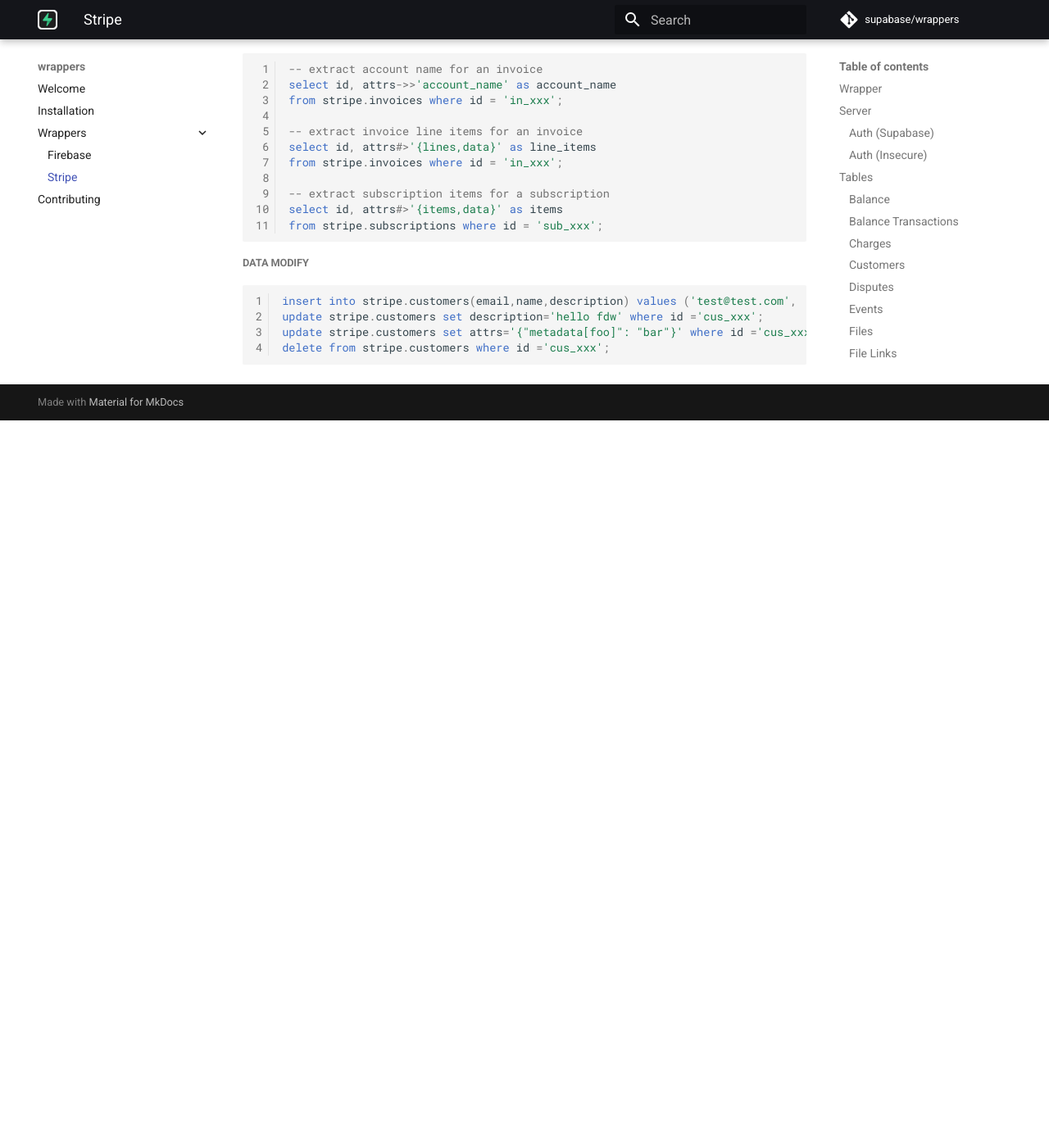
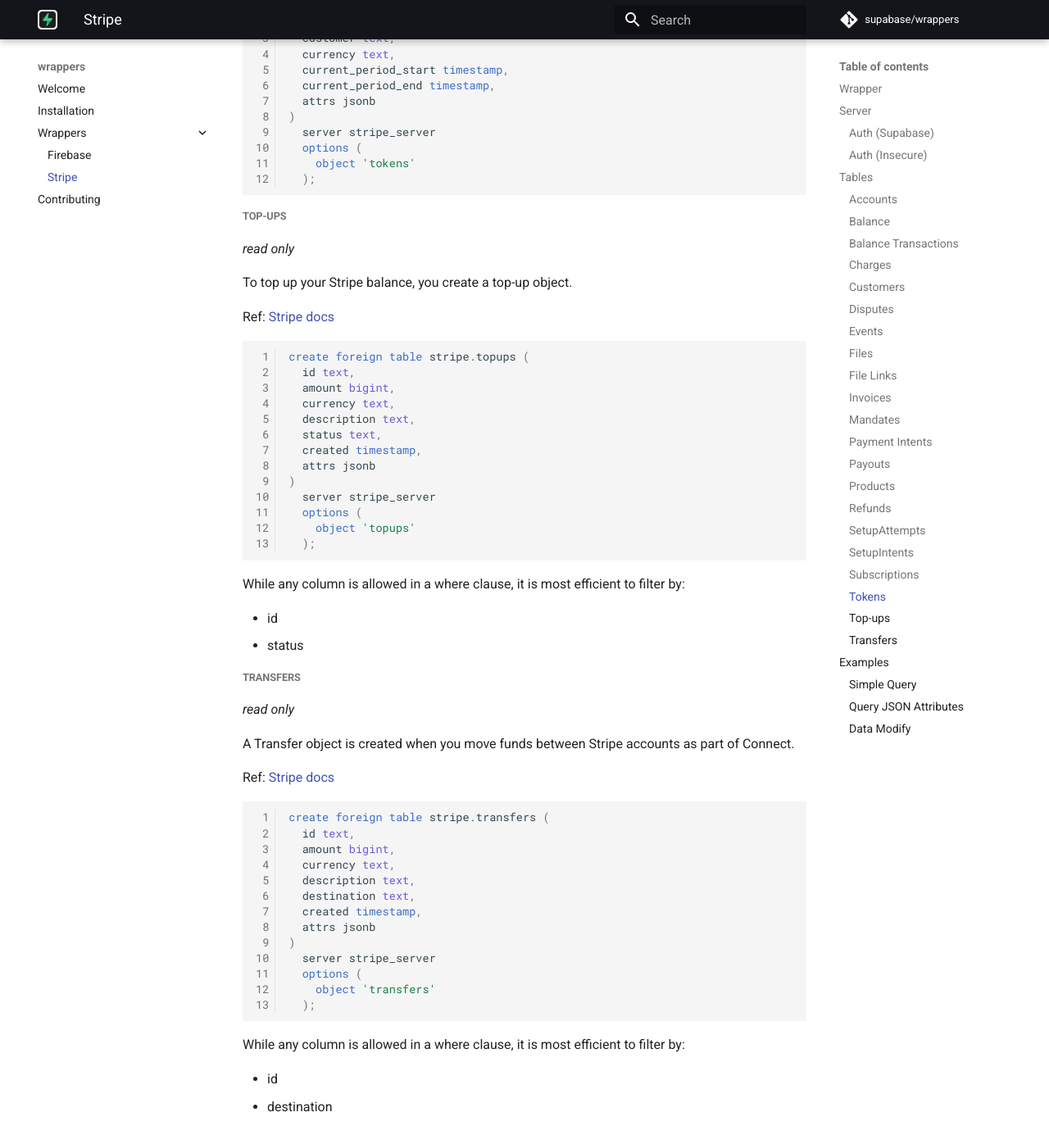
Before and after one commit to supabase/wrappers, an MkDocs documentation site: the page built from docs/stripe.md, in a window 1280 px wide and 1400 px high, scrolled down 13272 px. Shown: the top 1396 px of the window at 82% size. Built offline with MkDocs 1.6.1 and Material for MkDocs 9.7.7, drawn with Linux system fonts in a browser that asks for light colours; comment, search, counter and statistics services are not loaded; before the commit the page ends 13785 px from its top, so only the background shows below that; some of the changed text lies outside the part shown.

Commit message:
add more Stripe Connect objects

````diff
--- a/docs/stripe.md
+++ b/docs/stripe.md
@@ -1,23 +1,26 @@
 [Stripe](https://stripe.com) is an API driven online payment processing utilty. `supabase/wrappers` exposes below endpoints.
 
-1.  [Balance](https://stripe.com/docs/api/balance) (*read only*)
-2.  [Balance Transactions](https://stripe.com/docs/api/balance_transactions/list) (*read only*)
-3.  [Charges](https://stripe.com/docs/api/charges/list) (*read only*)
-4.  [Customers](https://stripe.com/docs/api/customers/list) (*read and modify*)
-5.  [Disputes](https://stripe.com/docs/api/disputes/list) (*read only*)
-6.  [Events](https://stripe.com/docs/api/events/list) (*read only*)
-7.  [Files](https://stripe.com/docs/api/files/list) (*read only*)
-8.  [File Links](https://stripe.com/docs/api/file_links/list) (*read only*)
-9.  [Invoices](https://stripe.com/docs/api/invoices/list) (*read only*)
-10. [Mandates](https://stripe.com/docs/api/mandates) (*read only*)
-11. [PaymentIntents](https://stripe.com/docs/api/payment_intents/list) (*read only*)
-12. [Payouts](https://stripe.com/docs/api/payouts/list) (*read only*)
-13. [Products](https://stripe.com/docs/api/products/list) (*read and modify*)
-14. [Refunds](https://stripe.com/docs/api/refunds/list) (*read only*)
-15. [SetupAttempts](https://stripe.com/docs/api/setup_attempts/list) (*read only*)
-16. [SetupIntents](https://stripe.com/docs/api/setup_intents/list) (*read only*)
-17. [Subscriptions](https://stripe.com/docs/api/subscriptions/list) (*read and modify*)
-18. [Tokens](https://stripe.com/docs/api/tokens) (*read only*)
+1.  [Accounts](https://stripe.com/docs/api/accounts/list) (*read only*)
+2.  [Balance](https://stripe.com/docs/api/balance) (*read only*)
+3.  [Balance Transactions](https://stripe.com/docs/api/balance_transactions/list) (*read only*)
+4.  [Charges](https://stripe.com/docs/api/charges/list) (*read only*)
+5.  [Customers](https://stripe.com/docs/api/customers/list) (*read and modify*)
+6.  [Disputes](https://stripe.com/docs/api/disputes/list) (*read only*)
+7.  [Events](https://stripe.com/docs/api/events/list) (*read only*)
+8.  [Files](https://stripe.com/docs/api/files/list) (*read only*)
+9.  [File Links](https://stripe.com/docs/api/file_links/list) (*read only*)
+10. [Invoices](https://stripe.com/docs/api/invoices/list) (*read only*)
+11. [Mandates](https://stripe.com/docs/api/mandates) (*read only*)
+12. [PaymentIntents](https://stripe.com/docs/api/payment_intents/list) (*read only*)
+13. [Payouts](https://stripe.com/docs/api/payouts/list) (*read only*)
+14. [Products](https://stripe.com/docs/api/products/list) (*read and modify*)
+15. [Refunds](https://stripe.com/docs/api/refunds/list) (*read only*)
+16. [SetupAttempts](https://stripe.com/docs/api/setup_attempts/list) (*read only*)
+17. [SetupIntents](https://stripe.com/docs/api/setup_intents/list) (*read only*)
+18. [Subscriptions](https://stripe.com/docs/api/subscriptions/list) (*read and modify*)
+19. [Tokens](https://stripe.com/docs/api/tokens) (*read only*)
+20. [Topups](https://stripe.com/docs/api/topups/list) (*read only*)
+21. [Transfers](https://stripe.com/docs/api/transfers/list) (*read only*)
 
 ### Wrapper
 To get started with the Stripe wrapper, create a foreign data wrapper specifying `handler` and `validator` as below.
@@ -88,6 +91,33 @@
 ```sql
 create schema stripe;
 ```
+
+##### Accounts
+*read only*
+
+This is an object representing a Stripe account.
+
+Ref: [Stripe docs](https://stripe.com/docs/api/accounts/list)
+
+```sql
+create foreign table stripe.accounts (
+  id text,
+  business_type text,
+  country text,
+  email text,
+  type text,
+  created timestamp,
+  attrs jsonb
+)
+  server stripe_server
+  options (
+    object 'accounts'
+  );
+```
+
+While any column is allowed in a where clause, it is most efficient to filter by:
+
+- id
 
 ##### Balance
 *read only*
@@ -603,9 +633,61 @@
   );
 ```
 
+##### Top-ups
+*read only*
+
+To top up your Stripe balance, you create a top-up object.
+
+Ref: [Stripe docs](https://stripe.com/docs/api/topups/list)
+
+```sql
+create foreign table stripe.topups (
+  id text,
+  amount bigint,
+  currency text,
+  description text,
+  status text,
+  created timestamp,
+  attrs jsonb
+)
+  server stripe_server
+  options (
+    object 'topups'
+  );
+```
+
 While any column is allowed in a where clause, it is most efficient to filter by:
 
 - id
+- status
+
+##### Transfers
+*read only*
+
+A Transfer object is created when you move funds between Stripe accounts as part of Connect.
+
+Ref: [Stripe docs](https://stripe.com/docs/api/transfers/list)
+
+```sql
+create foreign table stripe.transfers (
+  id text,
+  amount bigint,
+  currency text,
+  description text,
+  destination text,
+  created timestamp,
+  attrs jsonb
+)
+  server stripe_server
+  options (
+    object 'transfers'
+  );
+```
+
+While any column is allowed in a where clause, it is most efficient to filter by:
+
+- id
+- destination
 
 ### Examples
 
````
Also changed, not shown: wrappers/src/fdw/stripe_fdw/README.md (+1 -0 lines), 2 other files.
